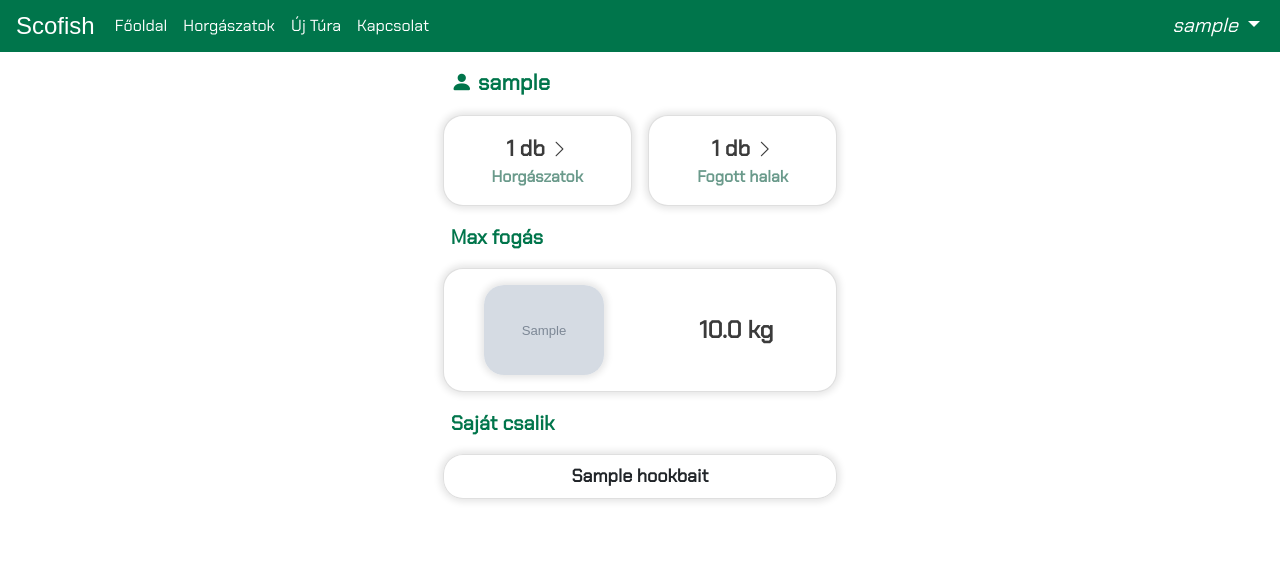
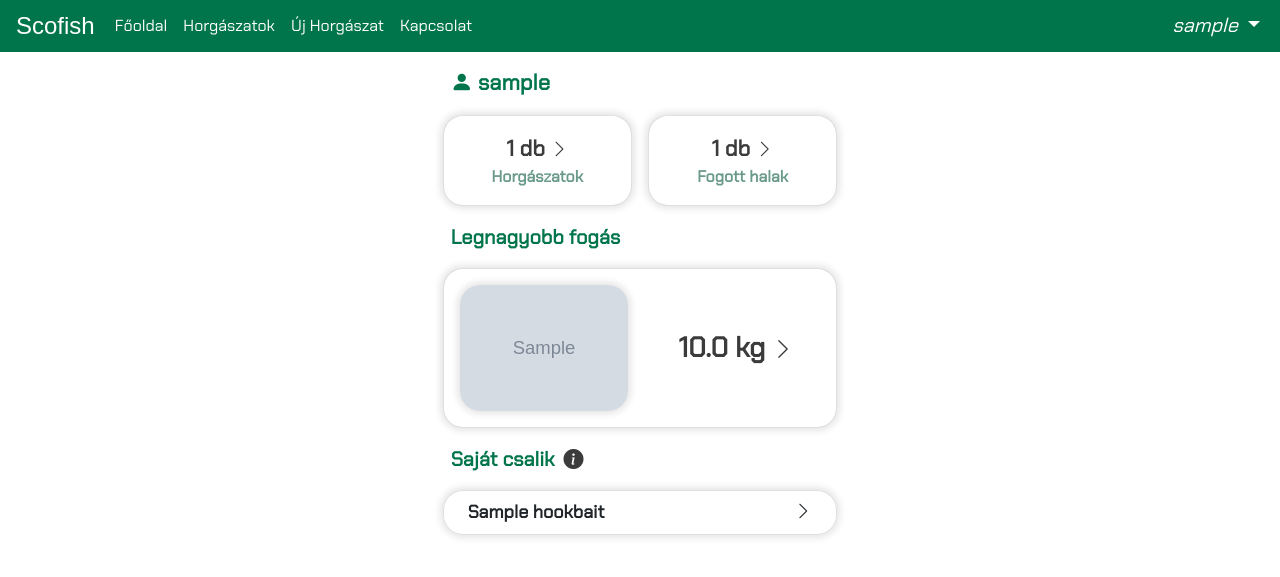
Before and after one commit to janzsob/scofish, a Django app: page /profile/1/ in a window 1280 px wide. Shown: the top 577 px of the page. Run offline with Django 3.2, Linux system fonts and the light colour scheme; a user stored in the database is signed in; tables that the repository leaves empty hold one stand-in row (values such as "Sample post"); grey boxes marked "Sample" are stand-in pictures; some libraries are stand-ins or nearby versions; some web fonts are replaced.

Commit message:
Imrpoved design and added tooltips

```diff
--- a/authentication/templates/authentication/contact.html
+++ b/authentication/templates/authentication/contact.html
@@ -24,7 +24,7 @@
 
         <div class="row mx-3 my-3 justify-content-center text-center">
             <div class="card px-1 border-shadow">
-                <h1 class="my-2" style="font-weight: 500; font-size:28px; color:#00754B">Küldj nekünk üzenetet!</h1>
+                <h1 class="my-2" style="font-weight: 600; font-size:28px; color:#00754B">Küldj nekünk üzenetet!</h1>
                 <div class="card-body">
                     <form method="POST" action="{% url 'auth:contact' %}">
                         {% csrf_token %}
--- a/authentication/templates/authentication/login.html
+++ b/authentication/templates/authentication/login.html
@@ -35,7 +35,7 @@
 
         <div class="row mx-3 my-3 justify-content-center text-center">
             <div class="card px-1 border-shadow">
-                <h1 class="my-2" style="font-weight: 500; font-size:28px; color:#00754B">Belépés</h1>
+                <h1 class="my-2" style="font-weight: 600; font-size:28px; color:#00754B">Belépés</h1>
                 <div class="card-body">
                     <form method="POST" action="">
                         {% csrf_token %}
--- a/authentication/templates/authentication/register.html
+++ b/authentication/templates/authentication/register.html
@@ -19,7 +19,7 @@
 
         <div class="row mx-3 my-3 justify-content-center text-center">
             <div class="card px-1 border-shadow">
-                <h1 class="my-2" style="font-weight: 500; font-size:28px; color:#00754B">Regisztráció</h1>
+                <h1 class="my-2" style="font-weight: 600; font-size:28px; color:#00754B">Regisztráció</h1>
                 <div class="card-body">
                     <form method="POST" action="">
                         {% csrf_token %}
--- a/new_trip/models.py
+++ b/new_trip/models.py
@@ -56,7 +56,7 @@ class HookBait(models.Model):
         verbose_name_plural = "Hookbaits"
 
     def __str__(self):
-        return self.name
+        return f"{self.name} - {self.hookbait_id}"
 
 
 # Choices for catch
--- a/new_trip/templates/new_trip/trip_details.html
+++ b/new_trip/templates/new_trip/trip_details.html
@@ -63,7 +63,7 @@
         <!-- Success message: catch was recorded message, catch was modified -->
         {% if messages %}
         <div class="row justify-content-center text-center m-0">
-            <div class="col-8 col-md-6 p-0">
+            <div class="col-10 col-md-8 p-0">
                 {% for message in messages %}
                 <!-- Success message: catch was recorded message, catch was modified -->
                 {% if message.tags == "success" %}
--- a/static/css/style.css
+++ b/static/css/style.css
@@ -101,17 +101,6 @@ body {
     box-shadow: 0 0 7px 1px rgba(0,0,0,0.1);
 }
 
-/* Profile page */
-
-.tips-card {
-    border-radius: 20px;
-    box-shadow: 0 0 7px 3px rgba(0,0,0,0.1);
-}
-
-.custom-borders {
-    border-radius: 20px;
-    box-shadow: 0 0 7px 3px rgba(0,0,0,0.1);
-}
 
 /* Home page */
 #landingHeader {
--- a/templates/base.html
+++ b/templates/base.html
@@ -55,7 +55,7 @@
               <a class="nav-link px-3 px-lg-2 active" aria-current="page" href="{% url 'trips_feed:feed' %}">Horgászatok</a>
             </li>
             <li class="nav-item">
-              <a class="nav-link px-3 px-lg-2 active" aria-current="page" href="{% url 'new_trip:create_trip' %}">Új Túra</a>
+              <a class="nav-link px-3 px-lg-2 active" aria-current="page" href="{% url 'new_trip:create_trip' %}">Új Horgászat</a>
             </li>
             <li class="nav-item">
               <a class="nav-link px-3 px-lg-2 active" aria-current="page" href="{% url 'auth:contact' %}">Kapcsolat</a>
@@ -103,7 +103,13 @@
 
     <!-- Option 1: Bootstrap Bundle with Popper -->
     <script src="https://cdn.jsdelivr.net/npm/bootstrap@5.0.0-beta2/dist/js/bootstrap.bundle.min.js" integrity="sha384-b5kHyXgcpbZJO/tY9Ul7kGkf1S0CWuKcCD38l8YkeH8z8QjE0GmW1gYU5S9FOnJ0" crossorigin="anonymous"></script>
-
+    <!-- Enable tooltips -->
+    <script>
+      const tooltips = document.querySelectorAll('.tooltipClass')
+      tooltips.forEach( t => {
+          new bootstrap.Tooltip(t)
+      })
+    </script>
     <!-- Flactpickr script -->
     <script>
       // This code activates flatpickr on fields with the 'datetimefield' class when the document has loaded
--- a/trips_feed/templates/trips_feed/home.html
+++ b/trips_feed/templates/trips_feed/home.html
@@ -10,7 +10,9 @@
                 <div class="col-12 col-md-6">
                     <h3 class="mb-3" style="font-family: 'Bai Jamjuree', sans-serif; font-size: 32px; color:#fff; font-weight:700">Alkalmazás Horgászoknak</h3>
                     <p class="mb-4" style="color: #fff; font-family: 'Bai Jamjuree', sans-serif; font-size:20px; font-weight:500">Tartsd számon a fogásaidat a Scofishen és versenyezz a barátaiddal!</p>
+                    {% if not request.user.is_authenticated %}
                     <a class="btn mb-3" href="{% url 'auth:register' %}" style="background-color: #00754B; color:#fff">Regisztráció</a>
+                    {% endif %}
                 </div>
             </div>
         </div>
--- a/user_profile/templates/user_profile/catches.html
+++ b/user_profile/templates/user_profile/catches.html
@@ -13,7 +13,7 @@
         {% for catch in user_catches %}
         <div class="row justify-content-center mx-2 my-1">
             <div class="col-12 p-0">
-                <div class="card m-2 tips-card">
+                <div class="card m-2 border-shadow">
                     <a href="{% url 'catch_details:catch' catch.catch_id %}" class="text-decoration-none text-reset">
                         <div class="card-body p-2 mx-2 mx-md-4">
                             <div class="d-flex">
--- a/user_profile/templates/user_profile/hookbaits.html
+++ b/user_profile/templates/user_profile/hookbaits.html
@@ -1,6 +1,6 @@
 {% extends "base.html" %}
 {% load static %} <!-- It needs for jquery.formset reference -->
-{% block title %}Scofish - Hookbait{% endblock %}
+{% block title %}Scofish - Csalik{% endblock %}
 {% block content %}
 
 <div class="row justify-content-center m-0">
@@ -12,7 +12,7 @@
                         {% csrf_token %}
                         <table class="d-flex justify-content-center">
                             {{ formset.management_form }}
-                            {% for form in formset.forms %}
+                            {% for form in formset %}
                             <tr class="formset_row">
                                 {% for field in form.visible_fields %}
                                 <td class="pb-2">
--- a/user_profile/templates/user_profile/profile.html
+++ b/user_profile/templates/user_profile/profile.html
@@ -37,7 +37,7 @@
 
         <div class="row mx-3">
             <div class="p-2" style="font-size: 20px; font-weight:600; color:#00754B">
-                Max fogás
+                Legnagyobb fogás
             </div>
         </div>
 
@@ -63,10 +63,10 @@
                             <div class="card-body p-1 py-3">
                                 <div class="row text-center m-0">
                                     <div class="col-6">
-                                        <img src="{{ catch.image.url }}" class="border-shadow" style="width: 7.5rem;" alt="Fish">
+                                        <img src="{{ catch.image.url }}" class="img-fluid border-shadow" alt="Fish">
                                     </div>
                                     <div class="col-6 d-flex justify-content-center p-0">
-                                        <p class="m-0 align-self-center" style="font-size: 24px; font-weight:600; ">{{ catch.weight|floatformat:1 }} kg</p>
+                                        <p class="m-0 align-self-center" style="font-size: 28px; font-weight:600; ">{{ catch.weight|floatformat:1 }} kg <i class="bi bi-chevron-right" style="font-size:22px;"></i></p>
                                     </div>
                                 </div>
                             </div>
@@ -80,21 +80,34 @@
 
         <div class="row mx-3">
             <div class="p-2" style="font-size: 20px; font-weight:600; color:#00754B">
-                Saját csalik
+                Saját csalik <span class="px-1 tooltipClass" data-bs-placement="right" title="Itt tudod szerkeszteni a saját csalik listáját."><i class="bi bi-info-circle-fill" style="font-size: 20px; color:#3B3B3B"></i></span>
             </div>
         </div>
 
         <div class="row justify-content-center mx-2" >
             <div class="col-12 p-0">
-                <ul class="list-group text-center custom-borders m-2 p-0">
+
                     {% if own_hookbaits.count == 0 %}
-                    <a href="{% url 'user_profile:hookbaits' request.user.fisherman.fisherman_id %}" class="list-group-item list-group-item-action p-3" style="font-size: 20px; font-weight:600;">Nincs még saját csalid</a>
+                    <ul class="list-group text-center m-2 p-0 border-shadow">
+                        <a href="{% url 'user_profile:hookbaits' request.user.fisherman.fisherman_id %}" class="list-group-item list-group-item-action p-3" style="font-size: 20px; font-weight:600;">Nincs még saját csalid</a>
+                    </ul>
                     {% else %}
-                        {% for hookbait in own_hookbaits %}
-                        <a href="{% url 'user_profile:hookbaits' request.user.fisherman.fisherman_id %}" class="list-group-item list-group-item-action p-2" style="font-size: 18px; font-weight:600;">{{ hookbait.name }}</a>
-                        {% endfor %}
+                    <ul class="list-group m-2 p-0">
+                        <a class="border-shadow text-decoration-none" href="{% url 'user_profile:hookbaits' request.user.fisherman.fisherman_id %}">
+                            {% for hookbait in own_hookbaits %}
+                                <li class="list-group-item list-group-item-action p-2" style="font-size: 18px; font-weight:600;">
+                                    <div class="d-flex justify-content-between">
+                                        <div class="ps-2 ps-md-3">{{ hookbait.name }}</div>
+                                        <div class="align-self-center pe-2 pe-md-3 ps-1">
+                                            <i class="bi bi-chevron-right" style="font-size:18px;"></i>
+                                        </div>
+                                    </div>
+                                </li>
+                            {% endfor %}
+                        </a>
+                    </ul>
                     {% endif %}
-                </ul>
+
             </div>
 
         </div>
@@ -102,5 +115,4 @@
     </div> <!-- col end -->
 </div> <!-- row end -->
 
-
 {% endblock content %}
--- a/user_profile/templates/user_profile/trips.html
+++ b/user_profile/templates/user_profile/trips.html
@@ -13,7 +13,7 @@
         {% for trip in user_trips %}
         <div class="row justify-content-center mx-2 my-1">
             <div class="col-12 p-0">
-                <div class="card m-2 tips-card">
+                <div class="card m-2 border-shadow">
                     <a href="{% url 'new_trip:trip_details' trip.trip_id %}" class="text-decoration-none text-reset">
                         <div class="card-body p-2 mx-2 mx-md-4">
                             <div class="d-flex">
```
Also changed, not shown: new_trip/templates/new_trip/create_trip.html (+6 -2 lines), new_trip/templates/new_trip/new_catch.html (+8 -4 lines), new_trip/views.py (+18 -4 lines), trips_feed/templates/trips_feed/feed.html (+14 -7 lines).
